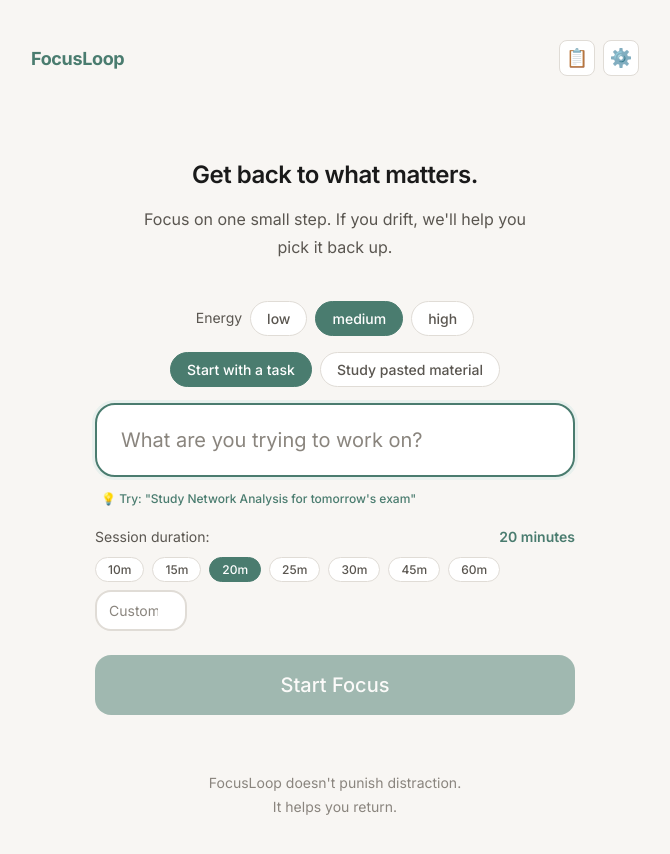
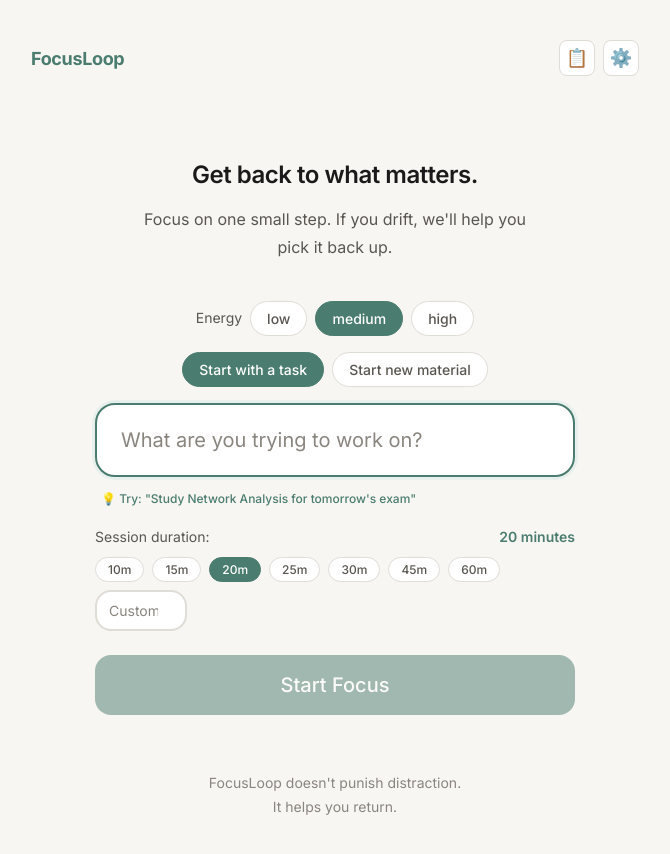
Before and after one commit to pranav16121/FocusLoop, a React (Vite) app: page / in a window 1280 px wide. Shown: the top 854 px of the page, without its empty margins (305-975 px from the left). Built offline with nearby package versions, Linux system fonts and the light colour scheme.

Commit message:
feat: clarify recovery-first home

```diff
--- a/src/components/HomeScreen.jsx
+++ b/src/components/HomeScreen.jsx
@@ -127,10 +127,10 @@ export default function HomeScreen({ onStartTask, onStartMaterial, onStartMateri
         </div>
       )}
 
-      {savedTask?.studyPlan?.examDate && (
+      {savedTask?.studyPlan && (
         <div className="card card-compact home-plan-card">
           <div className="continue-label">Today's plan</div>
-          <div className="continue-task">Exam plan for {savedTask.studyPlan.examDate}</div>
+          <div className="continue-task">{savedTask.studyPlan.examDate ? `Exam plan for ${savedTask.studyPlan.examDate}` : 'Your next topics are ready to shape'}</div>
           <button className="btn btn-secondary btn-sm" onClick={onOpenPlanner}>View daily plan</button>
         </div>
       )}
@@ -168,7 +168,7 @@ export default function HomeScreen({ onStartTask, onStartMaterial, onStartMateri
             role="tab"
             aria-selected={inputMode === 'material'}
           >
-            Study pasted material
+            Start new material
           </button>
         </div>
 
```
